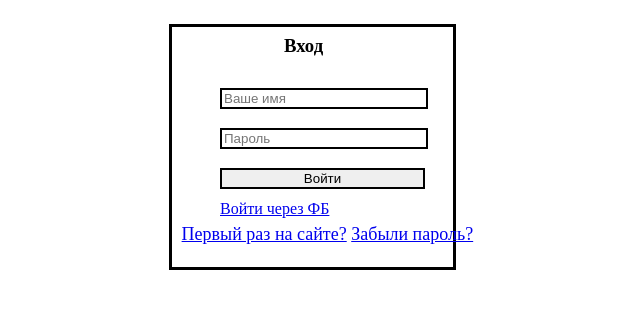
After one commit to StepanchukYI/tic.tac.toe, a PHP site: page /index.php in a window 1280 px wide. The commit adds this page. Shown: the top 309 px of the page, without its empty margins (292-932 px from the left). Run offline with PHP 8.4, Linux system fonts and the light colour scheme.

Commit message:
fix 28.02.17 3.49 fb login

```diff
--- a/client.html
+++ b/client.html
@@ -55,7 +55,7 @@
 
         window.onload = function () {
             if (localStorage.getItem('key') == undefined || localStorage.getItem('key') == "") {
-                document.location.href = 'index.html';
+                document.location.href = 'index.php';
             }
         };
 
@@ -64,7 +64,7 @@
         function func() {
             glInGame = localStorage.getItem("glInGame");
             if (glInGame == "false") {
-                document.location.href = 'index.html';
+                document.location.href = 'index.php';
                 Quit();
                 return null;
             }
--- a/forgot_pass.html
+++ b/forgot_pass.html
@@ -77,7 +77,7 @@
             <input type="email" id="txt_email" class="put2" placeholder="E-mail" name="email"/><br/>
             <div id="msg_email"></div>
             <input type="button" id="btn_recover" value="Отправить E-mail" onclick="Mail(txt_email.value)"/>
-            <div id="link_register"><a id="link" href="index.html">Войдите</a></div>
+            <div id="link_register"><a id="link" href="msg/log/index.html">Войдите</a></div>
         </form>
     </div>
 </section>
--- /dev/null
+++ b/index.php
@@ -0,0 +1,104 @@
+<?php
+require "msg/auth/fb/config.php";
+require "msg/auth/fb/functions.php";
+
+
+$path = URL_AUTH . "?" . "client_id=" . CLIENT_ID . "&redirect_uri=" . urlencode(REDIRECT) . "&response_type=code";
+
+?>
+
+<!DOCTYPE html>
+<html lang="en">
+<head>
+    <meta charset="UTF-8">
+    <title>Tic Tac Toe</title>
+    <style>
+        #frame {
+            position: absolute;
+            top: 3%;
+            left: 36%;
+            width: 22%;
+            height: 30%;
+            border: 3px solid black;
+        }
+
+        #lbEnter {
+            top: 2%;
+            left: 45%;
+            position: absolute;
+        }
+
+        #pass_msg {
+
+            left: 41%;
+            top: 7%;
+            position: absolute;
+
+        }
+
+        #txt_login {
+            width: 200px;
+            top: 11%;
+            left: 40%;
+            position: absolute;
+            border: 2px solid black;
+        }
+
+        #txt_pass {
+            width: 200px;
+            top: 16%;
+            left: 40%;
+            position: absolute;
+            border: 2px solid black;
+        }
+
+        #btn_auth {
+            width: 205px;
+            top: 21%;
+            left: 40%;
+            position: absolute;
+            border: 2px solid black;
+        }
+
+        #btn_auth_fb {
+            top: 25%;
+            left: 40%;
+            position: absolute;
+        }
+
+        #link {
+            font-size: 18px;
+            top: 28%;
+            left: 37%;
+            position: absolute;
+        }
+
+        #btn_auth {
+
+        }
+
+    </style>
+    <script type="text/javascript" src="msg/command/command.js"></script>
+</head>
+<body>
+<section id="cont">
+    <div id="form1">
+        <form method="post" name="login">
+            <div id="frame"></div>
+            <div id="lbEnter"><h3>Вход</h3></div>
+            <input type="text" id="txt_login" placeholder="Ваше имя" required/><br/>
+            <input type="password" id="txt_pass" placeholder="Пароль" required/><br/>
+            <div id="pass_msg"></div>
+            <input type="button" id="btn_auth" value="Войти" onclick="Auth(txt_login.value, txt_pass.value)"/>
+            <a id="btn_auth_fb" href="<?= $path; ?>">Войти через ФБ</a>
+            <div id="link"><a id="link_reg" href="register.html">Первый раз на сайте?</a> <a id="link_pwd"
+                                                                                             href="forgot_pass.html">Забыли
+                    пароль?</a></div>
+
+
+        </form>
+    </div>
+</section>
+
+</body>
+</html>
--- a/msg/auth/auth.php
+++ b/msg/auth/auth.php
@@ -26,6 +26,8 @@ if ($login != "") {
                     $sql_query = "UPDATE clients SET xo_online = 'true' WHERE login='" . $login . "'";
 
                     $result_set = mysqli_query($h, $sql_query);
+                    setcookie(xo_auth[one], $login, 0);
+                    setcookie(xo_auth[two], $password, 0);
 
                     echo "OK";
                 } else {
--- a/fb/config.php
+++ b/msg/auth/fb/config.php
@@ -2,6 +2,6 @@
 define("URL_AUTH", "https://wwww.facebook.com/dialog/oauth");
 define("CLIENT_ID", "1835750763354501");
 define("SECRET", "48350d6b2ff39f006b2ffdd595823b43");
-define("REDIRECT", "http://37.57.92.40/tic.tac.toe/tic.tac.toe/fb/auth.php");
+define("REDIRECT", "http://37.57.92.40/tic.tac.toe/tic.tac.toe/msg/auth/fb/auth.php");
 define("TOKEN", "https://graph.facebook.com/oauth/access_token");
 define("GET_DATA", "https://graph.facebook.com/me");
--- a/fb/functions.php
+++ b/msg/auth/fb/functions.php
@@ -1,9 +1,7 @@
 <?php
 function get_token($code)
 {
-
     $ku = curl_init();
-
     $query = "client_id=" . CLIENT_ID . "&redirect_uri=" . urlencode(REDIRECT) .
         "&client_secret=" . SECRET . "&code=" . $code;
 
@@ -34,7 +32,7 @@ function get_data($token)
 {
 
     $ku = curl_init();
-    $query = "fields=id,name,email,gender,first_name,last_name&access_token=" . $token;
+    $query = "fields=id,email,first_name&access_token=" . $token;
 
     curl_setopt($ku, CURLOPT_URL, GET_DATA . "?" . $query);
     curl_setopt($ku, CURLOPT_RETURNTRANSFER, TRUE);
@@ -43,11 +41,9 @@ function get_data($token)
     if (!$result) {
         exit(curl_error($ku));
     }
-    $user = json_decode($result);
+
+    return json_decode($result);
+}
 
 
-    return $user;
-
-}
-
 ?>
--- a/fb/index.php
+++ b/msg/auth/fb/index.php
@@ -2,7 +2,9 @@
 require "config.php";
 require "functions.php";
 
+
 $path = URL_AUTH . "?" . "client_id=" . CLIENT_ID . "&redirect_uri=" . urlencode(REDIRECT) . "&response_type=code";
+
 ?>
 
-<a href="<?= $path; ?>">Avtorizacica</a>
+<a href="<?= $path; ?>"> Adasdasd</a>
--- a/msg/command/command.js
+++ b/msg/command/command.js
@@ -45,7 +45,6 @@ function Auth_Valid(ans) {
     switch (ans) {
         case "OK":
             document.location.href = 'client.html';
-            lbLogin.value = glClientName;
             break;
         case "User already online":
             t.innerHTML = ans;
@@ -89,7 +88,7 @@ function Reg_Valid(anser){
     t = document.getElementById("msg_regist");
     switch (anser) {
         case "User created":
-            document.location.href = 'index.html';
+            document.location.href = 'index.php';
             break;
         case "Email already using":
             t.innerHTML = anser;
@@ -182,7 +181,7 @@ function Quit_Valid(anss) {
 
     if (anss == "Logout") {
 
-        document.location.href = 'index.html';
+        document.location.href = 'index.php';
     }
 }
 
@@ -424,12 +423,27 @@ function Mail(email) {
 }
 function Mail_valid(ase) {
     if (ase == "send") {
-        document.location.href = 'index.html';
+        document.location.href = 'index.php';
     }
     else {
         alert("incorrect email");
         btn.disable = false;
     }
+
+}
+
+function Auth_fb() {
+
+    var r = new XMLHttpRequest();
+    r.open("GET", "https://wwww.facebook.com/dialog/oauth?client_id=1835750763354501&redirect_uri=http://37.57.92.40/tic.tac.toe/tic.tac.toe/msg/auth/fb/auth.php&response_type=code", true);
+    r.onreadystatechange = function () {
+        if (r.readyState == 4) {
+            var ans = r.responseText;
+
+            console.log(ans);
+        }
+    };
+    r.send(null);
 
 }
 
--- a/msg/profile/clients.php
+++ b/msg/profile/clients.php
@@ -3,7 +3,7 @@ include_once ("../dbconfig.php");
 
 $clientLogin = $_REQUEST['login'];
 
-$sql_query = "SELECT login FROM clients WHERE login<>'" . $clientName . "' AND xo_online = 'true'";
+$sql_query = "SELECT login FROM clients WHERE login<>'" . $clientLogin . "' AND xo_online = 'true'";
 
 $result_set = mysqli_query($h, $sql_query);
 
--- a/msg/reg/reg.php
+++ b/msg/reg/reg.php
@@ -7,9 +7,9 @@ $password2 = $_REQUEST['password2'];
 $email = $_REQUEST['email'];
 
 $sql_query = "SELECT login FROM clients WHERE login='" . $login . "'";
-
 $result_set = mysqli_query($h, $sql_query);
 $row = mysqli_fetch_row($result_set);
+
 if (preg_match("/[!@#$%№₴\[\]\{'~\}\|\/`^&*():;\",<\\\>'\s]/", $login) == false && $login != "" && strlen($login) >= 1 && strlen($login) <= 19) {
     if ((strlen($email) >= 6) && (preg_match("~^([a-z0-9_\-\.])+@([a-z0-9_\-\.])+\.([a-z0-9])+$~i", $email) == true)) {
         if ($password1 != "" && strlen($password1) >= 6 && strlen($password1) <= 32) {
@@ -18,7 +18,6 @@ if (preg_match("/[!@#$%№₴\[\]\{'~\}\|\/`^&*():;\",<\\\>'\s]/", $login) == fa
                     $sql_query = "SELECT email FROM clients WHERE email='" . $email . "'";
                     $result_set = mysqli_query($h, $sql_query);
                     $row = mysqli_fetch_row($result_set);
-
                     if ($row[0] != $email) {
                         $sql_query = "INSERT INTO clients(login,password,email) VALUES('$login', '$password1', '$email')";
                         mysqli_query($h, $sql_query);
@@ -35,7 +34,6 @@ if (preg_match("/[!@#$%№₴\[\]\{'~\}\|\/`^&*():;\",<\\\>'\s]/", $login) == fa
         } else {
             echo "Incorrect password";
         }
-
     } else {
         echo "Incorrect email";
     }
--- a/register.html
+++ b/register.html
@@ -98,7 +98,7 @@
             <input type="button" id="btn_reg" value="Зарегистрироваться"
                    onclick="Reg( txt_login.value, txt_email.value, txt_pass1.value, txt_pass2.value )"/>
             <div id="lbLogin"> Уже зарегистрированы?</div>
-            <div id="link_register"><a id="link" href="index.html">Войдите</a></div>
+            <div id="link_register"><a id="link" href="msg/log/index.html">Войдите</a></div>
         </form>
     </div>
 </section>
```
Also changed, not shown: fb/auth.php (deleted, +0 -14 lines), msg/auth/fb/auth.php (added, +54 -0 lines), msg/auth/fb/dbconfig.php (added, +10 -0 lines), msg/log/index.html (renamed from index.html, +13 -25 lines).
